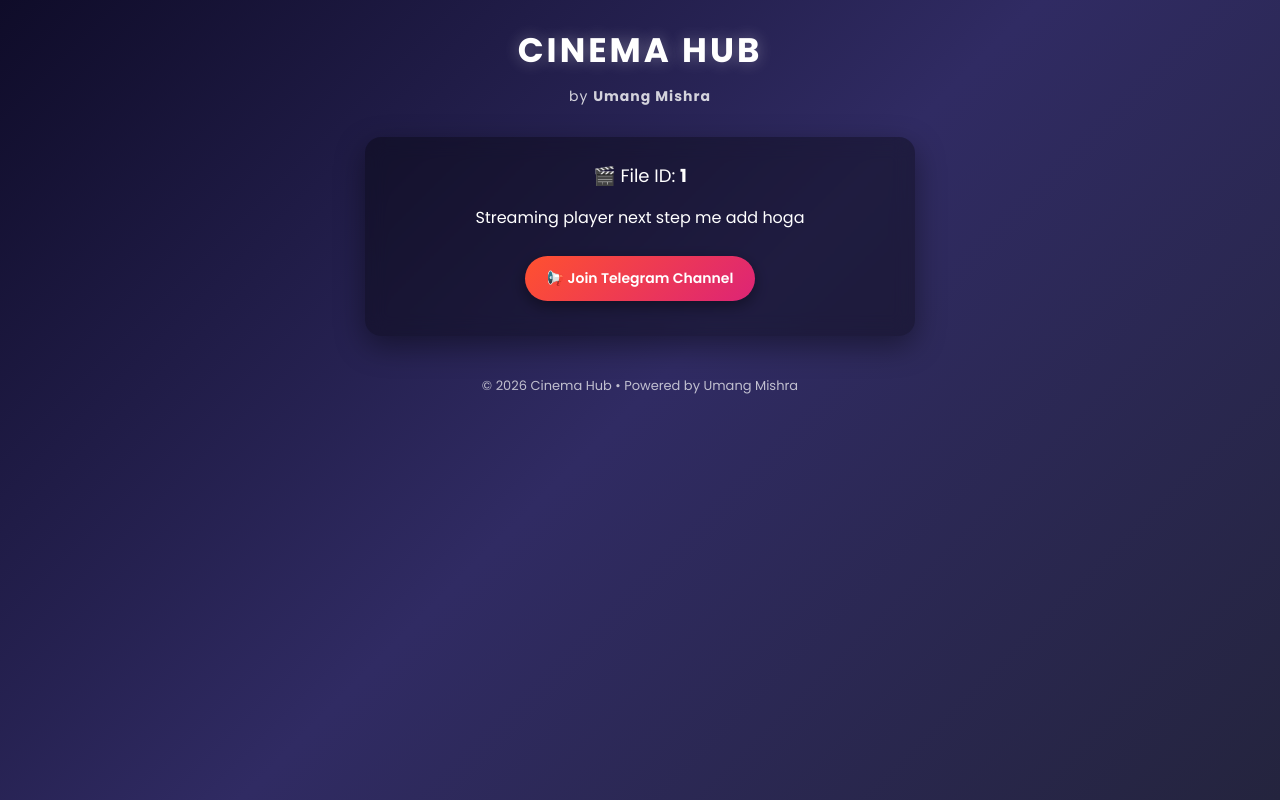
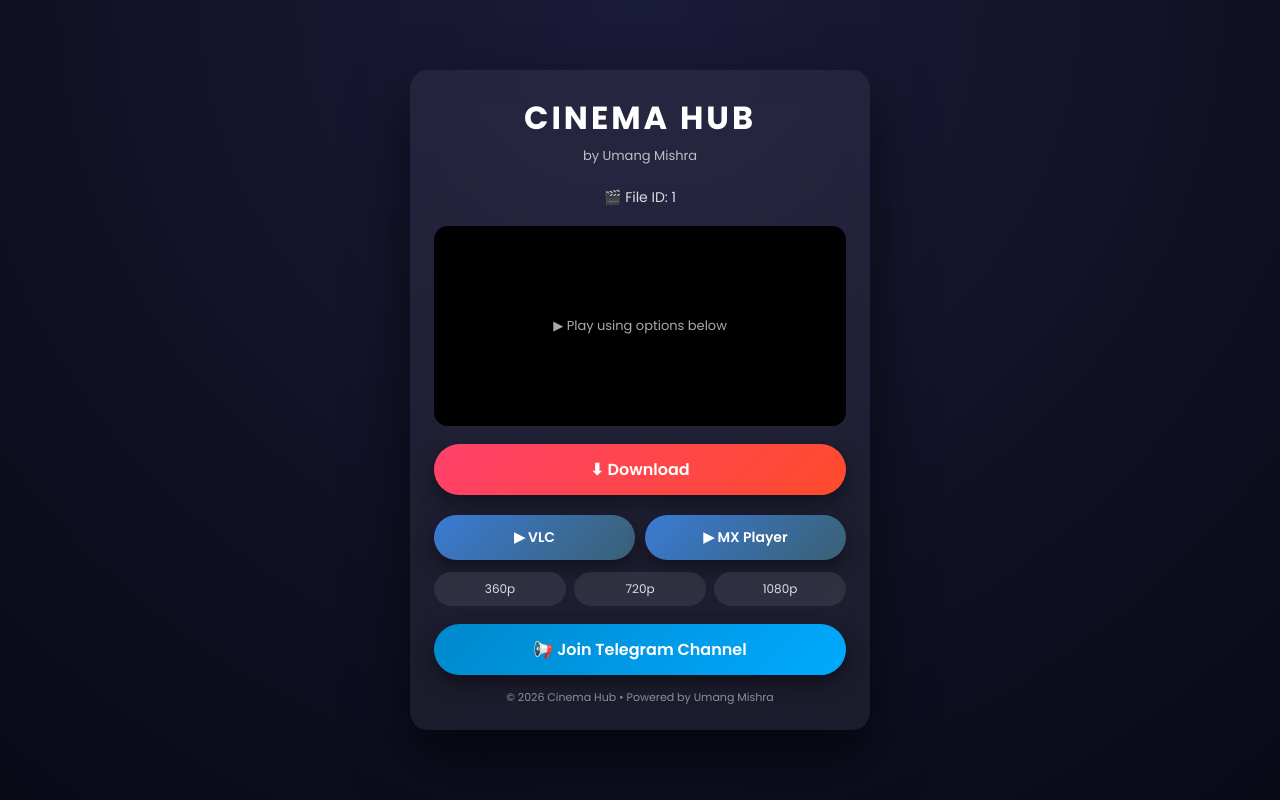
Before and after one commit to missarita2012-bit/cinema-hub-stream, a FastAPI app: page /watch/1 in a window 1280 px wide. Run offline with FastAPI, Linux system fonts and the light colour scheme.

Commit message:
Update watch.html

```diff
--- a/templates/watch.html
+++ b/templates/watch.html
@@ -1,98 +1,180 @@
 <!DOCTYPE html>
-<html>
+<html lang="en">
 <head>
+  <meta charset="UTF-8">
   <title>Cinema Hub</title>
+  <meta name="viewport" content="width=device-width, initial-scale=1.0">
 
-  <!-- Google Font -->
   <link href="https://fonts.googleapis.com/css2?family=Poppins:wght@400;600;700&display=swap" rel="stylesheet">
 
   <style>
+    * {
+      box-sizing: border-box;
+    }
+
     body {
       margin: 0;
-      background: linear-gradient(135deg, #0f0c29, #302b63, #24243e);
-      color: white;
+      min-height: 100vh;
       font-family: 'Poppins', sans-serif;
-      text-align: center;
-      min-height: 100vh;
+      background: radial-gradient(circle at top, #1b1b3a, #090916);
+      color: #fff;
+      display: flex;
+      justify-content: center;
+      align-items: center;
     }
 
-    header {
-      padding: 25px 10px 10px;
-      font-size: 34px;
-      font-weight: 700;
-      letter-spacing: 3px;
-      text-shadow: 0 0 15px rgba(255,255,255,0.3);
+    .container {
+      width: 95%;
+      max-width: 460px;
+      background: rgba(255,255,255,0.06);
+      backdrop-filter: blur(16px);
+      border-radius: 18px;
+      padding: 24px;
+      box-shadow: 0 25px 60px rgba(0,0,0,0.6);
     }
 
-    .owner {
-      font-size: 14px;
-      opacity: 0.8;
+    .title {
+      text-align: center;
       margin-bottom: 20px;
-      letter-spacing: 1px;
     }
 
-    .box {
-      margin: 30px auto;
-      max-width: 500px;
-      background: rgba(0, 0, 0, 0.35);
-      border-radius: 16px;
-      padding: 25px;
-      backdrop-filter: blur(10px);
-      box-shadow: 0 10px 30px rgba(0,0,0,0.4);
+    .title h1 {
+      margin: 0;
+      font-size: 32px;
+      letter-spacing: 3px;
+      font-weight: 700;
     }
 
-    .file-id {
-      font-size: 18px;
-      margin-bottom: 15px;
+    .title span {
+      font-size: 13px;
+      opacity: 0.7;
+    }
+
+    .file {
+      text-align: center;
+      margin: 14px 0 18px;
+      font-size: 14px;
+      opacity: 0.85;
+    }
+
+    .player {
+      width: 100%;
+      height: 200px;
+      background: #000;
+      border-radius: 14px;
+      display: flex;
+      align-items: center;
+      justify-content: center;
+      font-size: 13px;
+      color: #aaa;
+      margin-bottom: 18px;
     }
 
     .btn {
-      display: inline-block;
-      margin: 10px;
-      padding: 12px 22px;
+      display: block;
+      width: 100%;
+      padding: 13px;
+      margin-top: 10px;
       border-radius: 30px;
       text-decoration: none;
-      font-size: 14px;
+      text-align: center;
       font-weight: 600;
-      color: white;
-      background: linear-gradient(135deg, #ff512f, #dd2476);
-      box-shadow: 0 5px 15px rgba(0,0,0,0.4);
-      transition: transform 0.2s ease;
+      color: #fff;
+      background: linear-gradient(135deg, #ff416c, #ff4b2b);
+      box-shadow: 0 8px 20px rgba(0,0,0,0.45);
     }
 
-    .btn:hover {
-      transform: scale(1.05);
+    .row {
+      display: flex;
+      gap: 10px;
+      margin-top: 10px;
+    }
+
+    .row .btn {
+      flex: 1;
+      background: linear-gradient(135deg, #3a7bd5, #3a6073);
+      font-size: 14px;
+      padding: 12px;
+    }
+
+    .quality {
+      display: flex;
+      gap: 8px;
+      margin-top: 12px;
+    }
+
+    .quality a {
+      flex: 1;
+      text-align: center;
+      padding: 8px 0;
+      border-radius: 20px;
+      background: rgba(255,255,255,0.1);
+      font-size: 12px;
+      color: #fff;
+      text-decoration: none;
+      opacity: 0.85;
+    }
+
+    .quality a:hover {
+      background: rgba(255,255,255,0.2);
+    }
+
+    .telegram {
+      margin-top: 18px;
+      background: linear-gradient(135deg, #0088cc, #00aaff);
     }
 
     footer {
-      margin-top: 40px;
-      font-size: 13px;
-      opacity: 0.7;
+      margin-top: 14px;
+      text-align: center;
+      font-size: 11px;
+      opacity: 0.5;
     }
   </style>
 </head>
 
 <body>
 
-  <header>CINEMA HUB</header>
-  <div class="owner">by <strong>Umang Mishra</strong></div>
+<div class="container">
 
-  <div class="box">
-    <div class="file-id">
-      🎬 File ID: <strong>{{ file_id }}</strong>
-    </div>
+  <div class="title">
+    <h1>CINEMA HUB</h1>
+    <span>by Umang Mishra</span>
+  </div>
 
-    <p>Streaming player next step me add hoga</p>
+  <div class="file">🎬 File ID: {{ file_id }}</div>
 
-    <!-- Telegram Button -->
-    <a class="btn" href="https://t.me/Cinema_Um" target="_blank">
-      📢 Join Telegram Channel
-    </a>
+  <!-- Video Player Placeholder (NO FAKE TEXT) -->
+  <div class="player">
+    ▶ Play using options below
   </div>
+
+  <!-- Download -->
+  <a class="btn" href="/download/{{ file_id }}">⬇ Download</a>
+
+  <!-- External Players -->
+  <div class="row">
+    <a class="btn" href="/stream/{{ file_id }}">▶ VLC</a>
+    <a class="btn" href="/stream/{{ file_id }}">▶ MX Player</a>
+  </div>
+
+  <!-- Quality Selection -->
+  <div class="quality">
+    <a href="/watch/{{ file_id }}?q=360">360p</a>
+    <a href="/watch/{{ file_id }}?q=720">720p</a>
+    <a href="/watch/{{ file_id }}?q=1080">1080p</a>
+  </div>
+
+  <!-- Telegram -->
+  <a class="btn telegram" href="https://t.me/Cinema_Um" target="_blank">
+    📢 Join Telegram Channel
+  </a>
 
   <footer>
     © 2026 Cinema Hub • Powered by Umang Mishra
   </footer>
 
+</div>
+
 </body>
 </html>
```
